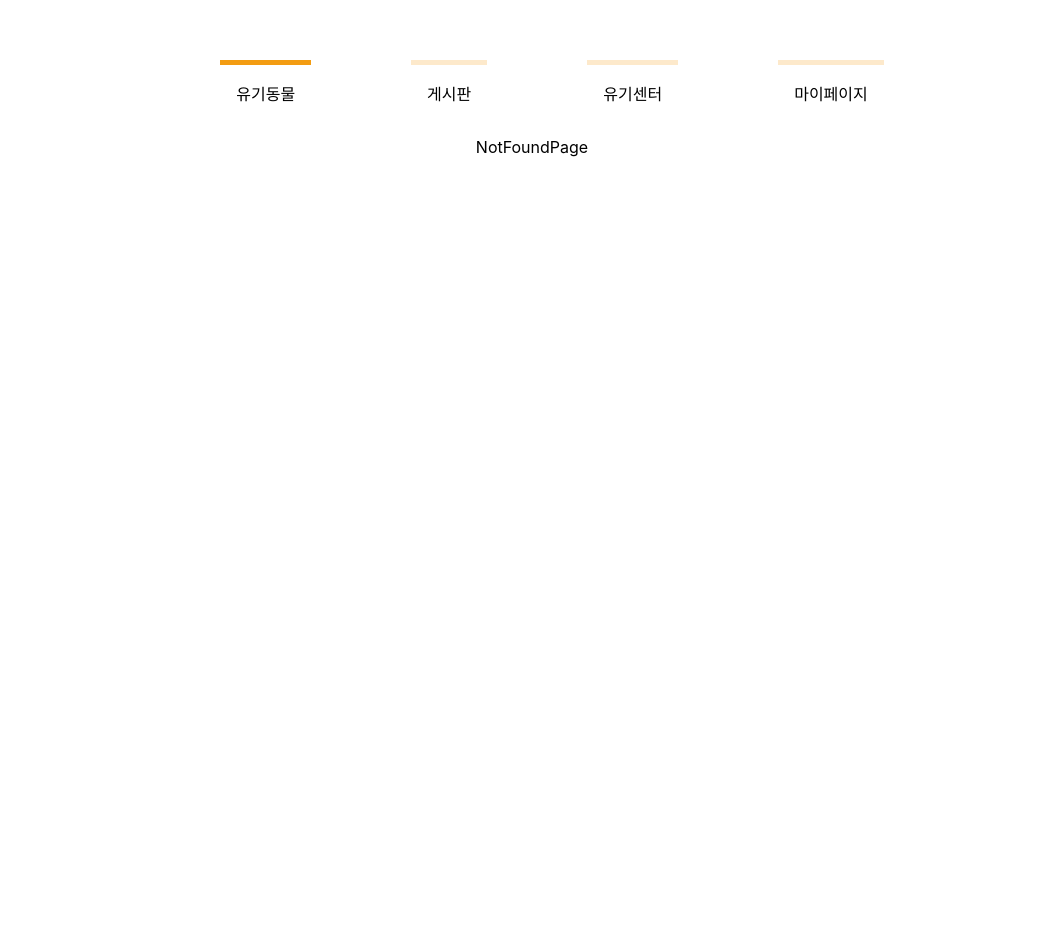
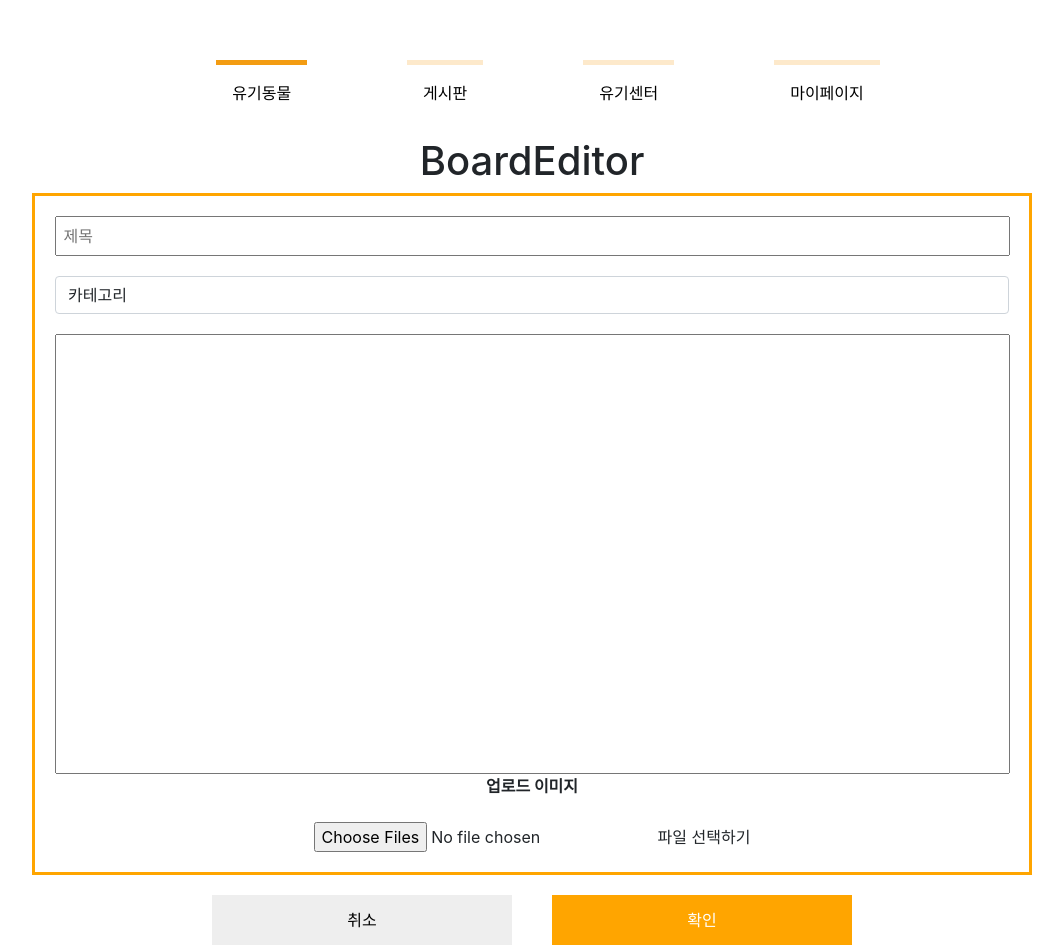
Before and after one commit to jyeonpark/Findog_Front, a React (Create React App) app: page /board/edit in a window 1280 px wide. Shown: the part 220-1165 px from the top of the page, without its empty margins (108-1171 px from the left). Before the commit the page ends 800 px from the top, so only its background shows below. Built offline with nearby package versions, Linux system fonts and the light colour scheme.

Commit message:
게시판 글쓰기 UI 제작중 이미지 업로드 기능 업데이트 해야함

```diff
--- a/package.json
+++ b/package.json
@@ -6,9 +6,11 @@
     "@testing-library/jest-dom": "^5.16.2",
     "@testing-library/react": "^12.1.4",
     "@testing-library/user-event": "^13.5.0",
+    "bootstrap": "^5.1.3",
     "classnames": "^2.3.1",
     "node-sass": "^7.0.1",
     "react": "^17.0.2",
+    "react-bootstrap": "^2.2.2",
     "react-dom": "^17.0.2",
     "react-router-dom": "^6.2.2",
     "react-scripts": "5.0.0",
--- a/public/index.html
+++ b/public/index.html
@@ -24,6 +24,8 @@
       work correctly both with client-side routing and a non-root public URL.
       Learn how to configure a non-root public URL by running `npm run build`.
     -->
+    <!-- CSS only -->
+<link href="https://cdn.jsdelivr.net/npm/bootstrap@5.1.3/dist/css/bootstrap.min.css" rel="stylesheet" integrity="sha384-1BmE4kWBq78iYhFldvKuhfTAU6auU8tT94WrHftjDbrCEXSU1oBoqyl2QvZ6jIW3" crossorigin="anonymous">
     <title>React App</title>
   </head>
   <body>
--- a/src/App.css
+++ b/src/App.css
@@ -1,5 +1,8 @@
 .App {
   text-align: center;
+  flex: 1;
+  flex-direction: column;
+  justify-content: space-between;
 }
 
 .App-logo {
--- a/src/App.js
+++ b/src/App.js
@@ -7,6 +7,8 @@ import {Main} from "./pages/Main";
 import {Login} from "./pages/Login";
 import {NotFound} from "./pages/NotFound";
 import SignUp from "./pages/SignUp";
+import {BoardEditor} from "./components/BoardEditor";
+
 
 function App() {
     return (
@@ -19,6 +21,7 @@ function App() {
                     <Route path="/login" element={<Login />}></Route>
                     <Route path="*" element={<NotFound />}></Route>
                     <Route path="/signUp" element={<SignUp />}></Route>
+                    <Route path="/board/edit" element={<BoardEditor />}></Route>
                 </Routes>
 
             </BrowserRouter>
--- /dev/null
+++ b/src/components/BoardEditor.js
@@ -0,0 +1,51 @@
+import {useEffect, useState} from "react"
+import styles from "../styles/BoardEditor.module.css"
+
+export const BoardEditor = () => {
+
+
+    return (
+        <div className={styles.frag}>
+            <h1>BoardEditor</h1>
+            <div className={styles.container}>
+                <div>
+                    <input className={styles.title} type="text" placeholder=" 제목"/>
+                </div>
+                <div>
+                    <select className="form-control">
+                        <option>카테고리</option>
+                        <option>찾아주세요</option>
+                        <option>발견했어요</option>
+                        <option>도와주세요</option>
+                        <option>기타</option>
+                    </select>
+                </div>
+                <div>
+                    <input type="text" className={styles.content}/>
+                </div>
+                {/* 파일 업로드 부분 */}
+                <div className={styles.file__container}>
+                    <div>
+                        <strong>업로드 이미지</strong>
+                        <div>
+                            <img src="" alt=""/>
+                        </div>
+                    </div>
+                    <form>
+                        <input
+                            type="file"
+                            id="image"
+                            accept="img/*"
+                            multiple="multiple"/>
+                        <label htmlFor="image">파일 선택하기</label>
+                    </form>
+                </div>
+            </div>
+            <div className={styles.btn__container}>
+                <button className={styles.btn__cancel}>취소</button>
+                <button className={styles.btn__confirm}>확인</button>
+            </div>
+
+        </div>
+    )
+}
--- a/src/components/Tab.js
+++ b/src/components/Tab.js
@@ -36,7 +36,7 @@ function Tab(props) {
               유기동물
             </li>
           </Link>
-          <Link to="/login">
+          <Link to="/board/edit">
             <li
               className={classNames(Tab, `${menu === 1 ? "active" : ""}`)}
               onClick={() => setMenu(1)}
--- a/src/index.js
+++ b/src/index.js
@@ -8,6 +8,7 @@ import Header from "./components/Header";
 import { Login } from "./pages/Login";
 import Tab from "./components/Tab";
 import SignUp from "./pages/SignUp";
+import {BoardEditor} from "./components/BoardEditor"
 
 ReactDOM.render(
   <React.StrictMode>
--- /dev/null
+++ b/src/styles/BoardEditor.module.css
@@ -0,0 +1,51 @@
+.frag {
+    text-align: center;
+    flex-direction: column;
+    justify-content: space-between;
+    margin: 0 auto;
+}
+
+.container {
+    width: 1000px;
+    margin: 0 auto;
+    padding: 20px;
+    border-color: orange;
+    background-color: white;
+
+    border: 3px solid orange;
+}
+
+.title {
+    width: 955px;
+    height: 40px;
+    margin-bottom: 20px;
+}
+
+.content {
+    width: 955px;
+    height: 440px;
+    margin-top: 20px;
+
+}
+
+.btn__container {
+    margin-top: 20px;
+}
+
+.btn__cancel {
+    width: 300px;
+    height: 50px;
+    margin-right: 20px;
+    border: none;
+    background-color: #ecececdc;
+
+}
+
+.btn__confirm {
+    width: 300px;
+    height: 50px;
+    margin-left: 20px;
+    border: none;
+    background-color: orange;
+    color: white;
+}
```
Also changed, not shown: src/components/BoardBox.js (added, +10 -0 lines), 1 other file (tests, documents, lock files or other folders).
